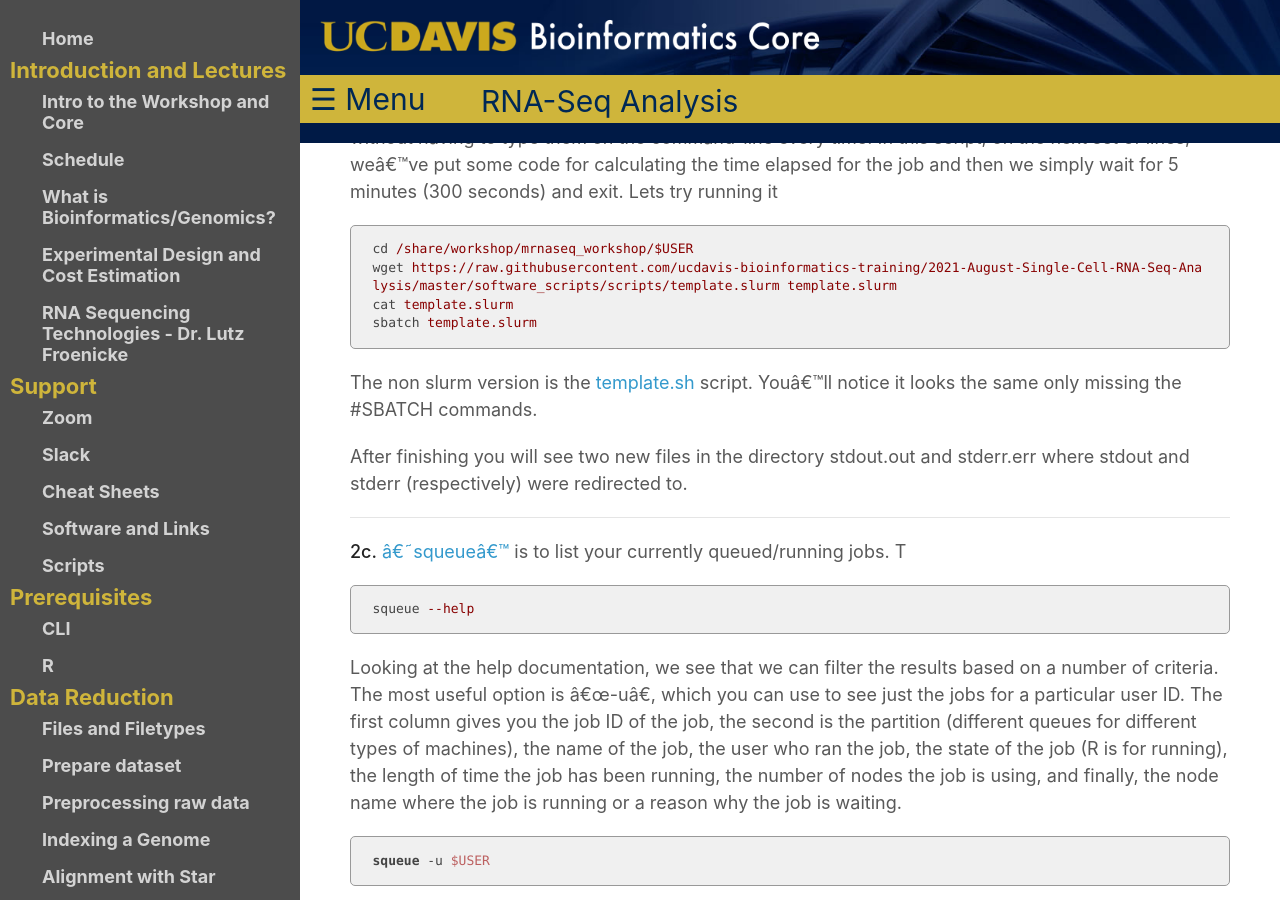
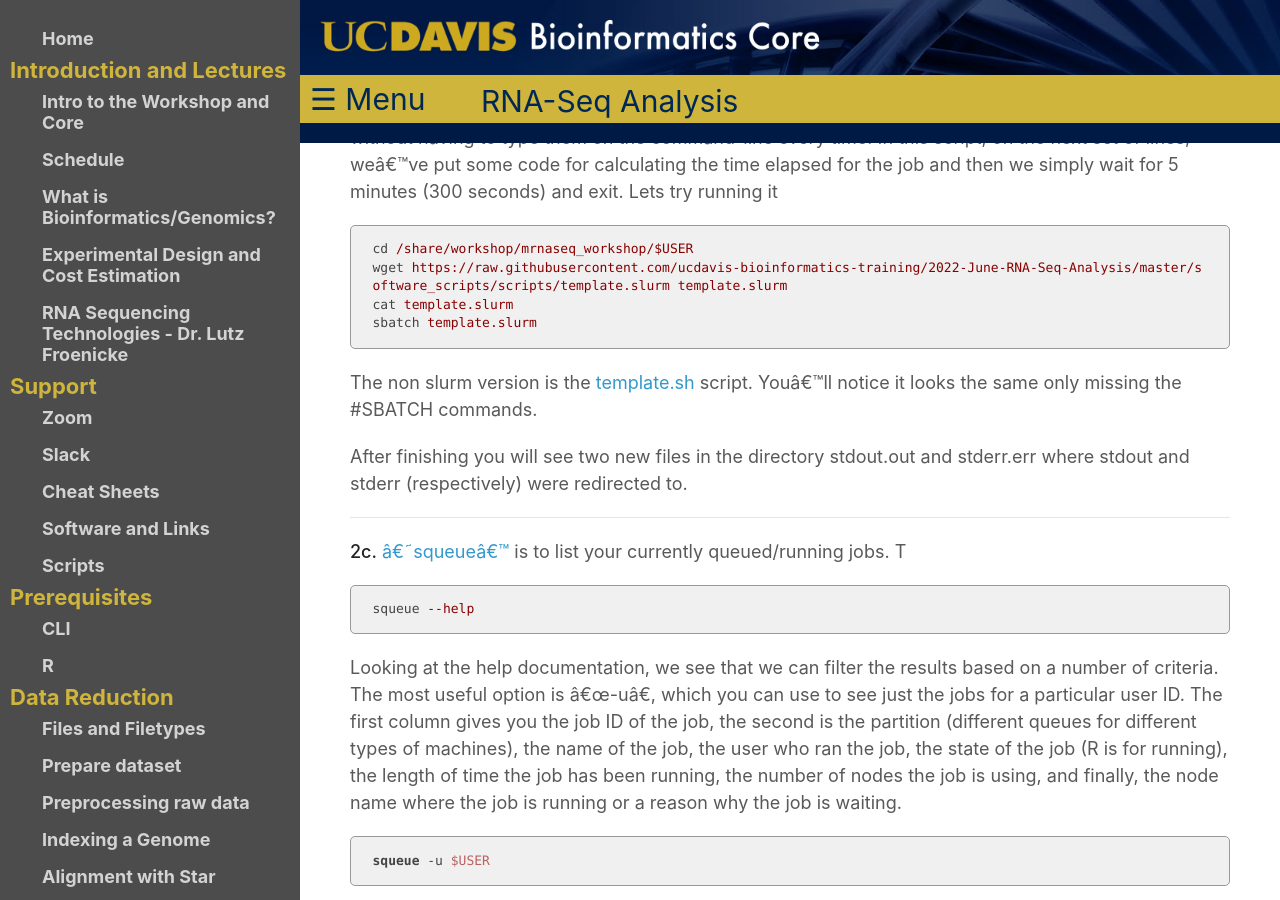
Before and after one commit to ucdavis-bioinformatics-training/2023-June-RNA-Seq-Analysis, a Jekyll site: the page built from base/cli_prerequisites.md, in a window 1280 px wide and 900 px high, scrolled down 19440 px. Built offline with Jekyll 4.4.1, drawn with Linux system fonts in a browser that asks for light colours; our own code applies the rules of GitHub Pages for plain Markdown files; some of the changed lines change nothing that is shown.

Commit message:
Update cli_prerequisites.md

```diff
--- a/base/cli_prerequisites.md
+++ b/base/cli_prerequisites.md
@@ -595,7 +595,7 @@
 
 
     cd /share/workshop/mrnaseq_workshop/$USER
-    wget https://raw.githubusercontent.com/ucdavis-bioinformatics-training/2021-August-Single-Cell-RNA-Seq-Analysis/master/software_scripts/scripts/template.slurm template.slurm
+    wget https://raw.githubusercontent.com/ucdavis-bioinformatics-training/2022-June-RNA-Seq-Analysis/master/software_scripts/scripts/template.slurm template.slurm
     cat template.slurm
     sbatch template.slurm
 
```
